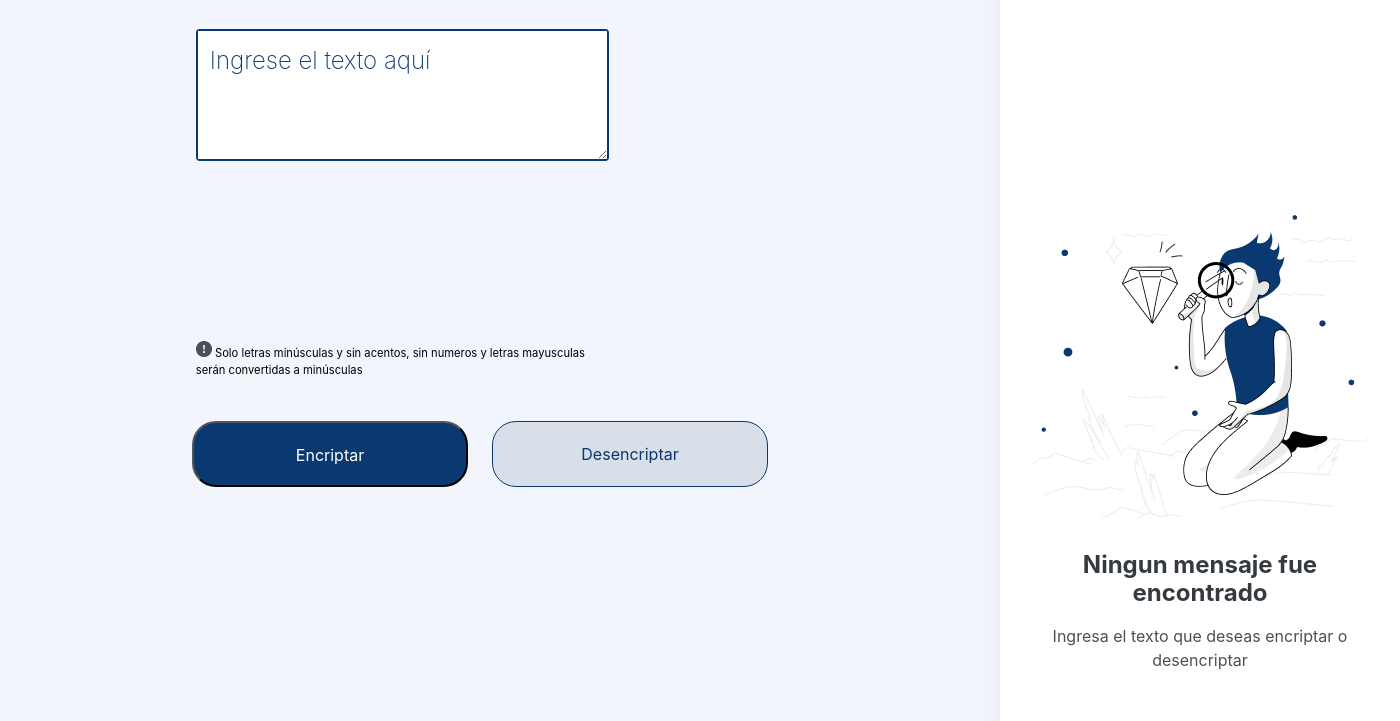
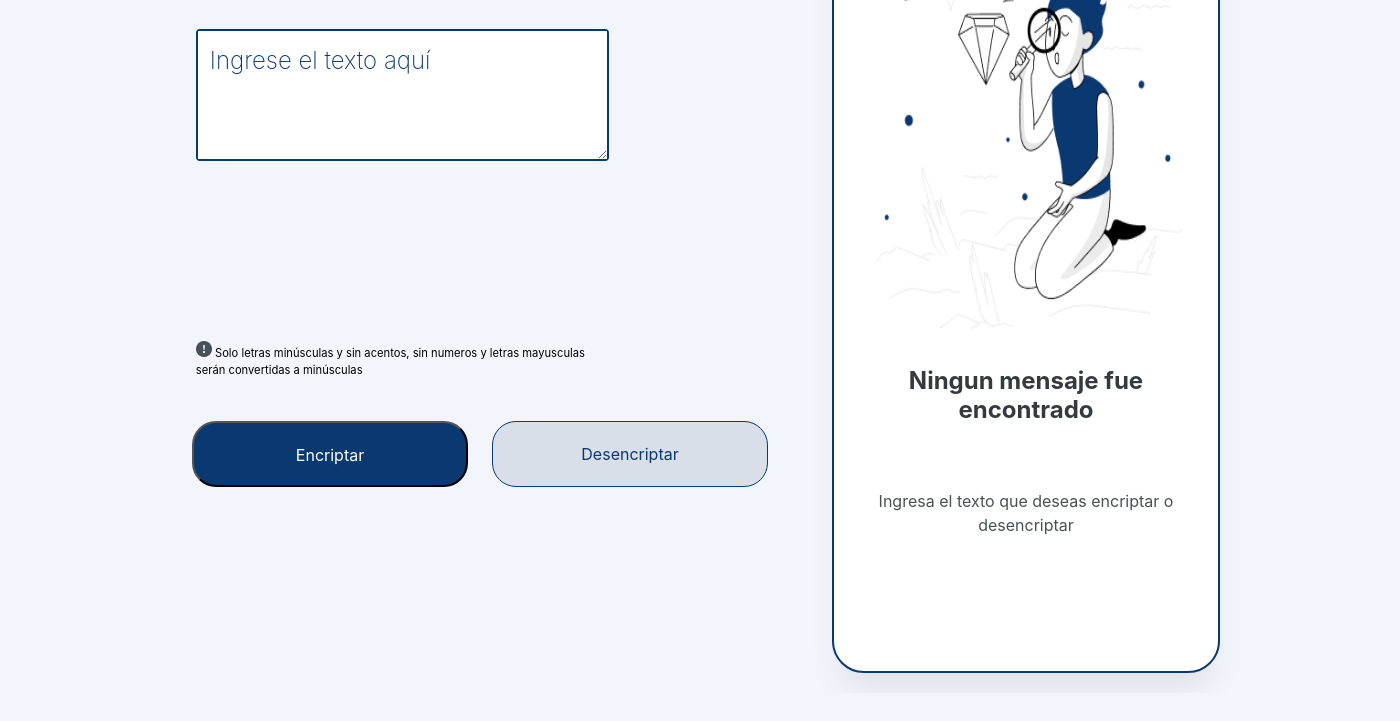
Before and after one commit to davecarrillo/challengeEncriptAlura, a plain HTML site: page public/index.html in a window 1280 px wide. Shown: the part 107-828 px from the top of the page, 1400 px wide, since content can reach past the window. After the commit the page ends 800 px from the top, so only its background shows below. Drawn offline with Linux system fonts and the light colour scheme.

Commit message:
Adapte contenedor de mensaje procesado junto sus elementos, hare fusion con main a partir de este commit

```diff
--- a/public/assets/css/styles.css
+++ b/public/assets/css/styles.css
@@ -147,30 +147,43 @@ body {
     text-overflow: clip;
 }
 #contenedor-mensaje-procesado {
+    display: flex;
+    align-items: center;
+    justify-content: center;
+    flex-direction: column;
     background: #FFFFFF;
     position: absolute;
-    width: 25em;
-    height: 59em;
-    left: 62.5em;
-    top: 2.5em;
+    width: 30%;
+    height: 95%;
+    left: 65%;
+    top: 2%;
     box-shadow: 0px 24px 32px -8px rgba(0, 0, 0, 0.08);
+    border: 2px solid #0A3871;
     border-radius: 32px;
+}
+.muñeco {
+    position: absolute;
+    width: 80%;
+    height: 50%;
+    top: 5%;
+    left: 11%;
 }
 #mensajes-predeterminados {
     display: flex;
     flex-direction: column;
-    align-items: flex-start;
+    justify-content: center;
+    align-items: center;
     padding: 0px;
     gap: 1em;
     position: absolute;
-    width: 21em;
-    height: 7.6em;
-    left: 2em;
-    top: 38.6em;
+    width: 90%;
+    height: 30%;
+    margin: auto;
+    top: 60%;
 }
 .primer-parrafo {
-    /* width: 336px;
-    height: 58px; */
+    width: 90%;
+    height: 50%;
     font-family: 'Inter';
     font-style: normal;
     font-weight: 700;
@@ -180,8 +193,8 @@ body {
     color: #343A40
 }
 .segundo-parrafo {
-    /* width: 336px;
-    height: 48px; */
+    width: 90%;
+    height: 50%;
     font-family: 'Inter';
     font-style: normal;
     font-weight: 400;
@@ -190,10 +203,3 @@ body {
     text-align: center;
     color: #495057;
 }
-.muñeco {
-    position: absolute;
-    width: 21em;
-    height: 19em;
-    top: 17.6em;
-    left: 2em;
-}
```
